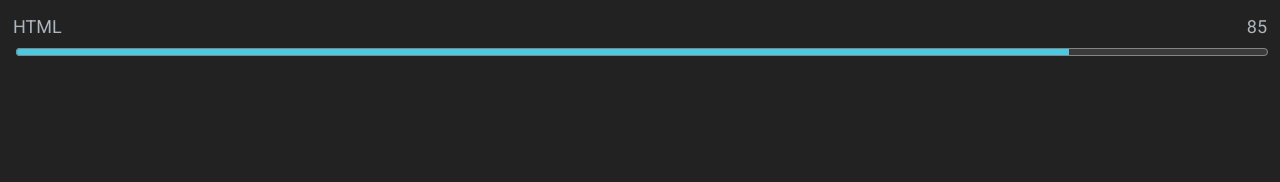
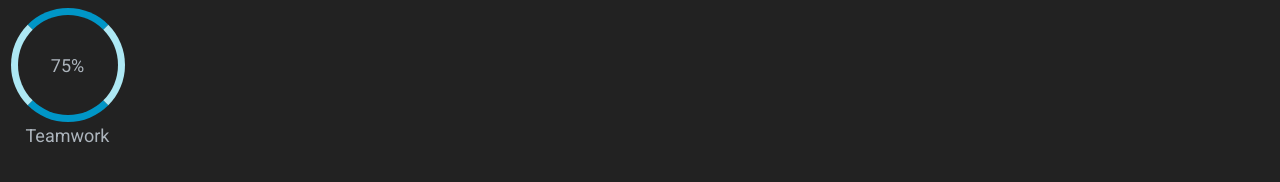
Before and after one commit to ZarPestano/Landing-Page, a plain HTML site: page index.html in a window 1280 px wide. Drawn offline with Linux system fonts and the light colour scheme.

Commit message:
Styling rings

```diff
--- a/css/styles.css
+++ b/css/styles.css
@@ -292,3 +292,36 @@ a:hover {
 .slider::-ms-thumb {
   opacity: 0;
 }
+
+/* SPINNERS */
+
+.ring {
+  margin: 0.25rem;
+  display: flex;
+  flex-direction: column;
+  justify-content: center;
+  align-items: center;
+  height: fit-content;
+  width: fit-content;
+  /* border: 1px solid red; */
+}
+
+.ring-percentage {
+  --size: 100;
+  display: flex;
+  justify-content: center;
+  align-items: center;
+  margin: 0;
+  background-color: #222;
+  width: calc(var(--size) * 1px);
+  height: calc(var(--size) * 1px);
+  border-radius: 50%;
+  border-top: calc(var(--size) * 0.075px) solid var(--secondary-color);
+  border-bottom: calc(var(--size) * 0.075px) solid var(--secondary-color);
+  border-left: calc(var(--size) * 0.075px) solid var(--accent-color);
+  border-right: calc(var(--size) * 0.075px) solid var(--accent-color);
+}
+
+.ring-label {
+  margin: 0;
+}
--- a/index.html
+++ b/index.html
@@ -14,19 +14,9 @@
     <script defer src="js/script.js"></script>
   </head>
   <body>
-    <div class="slider-container">
-      <div class="slider-info">
-        <label class="slider-label" for="HTML">HTML</label>
-        <output class="slider-output">85</output>
-      </div>
-      <input
-        class="slider slider--primary"
-        id="HTML"
-        type="range"
-        value="85"
-        min="1"
-        max="100"
-      />
+    <div class="ring">
+      <p class="ring-percentage">75%</p>
+      <p class="ring-label">Teamwork</p>
     </div>
   </body>
 </html>
```
Also changed, not shown: 1 other file.
